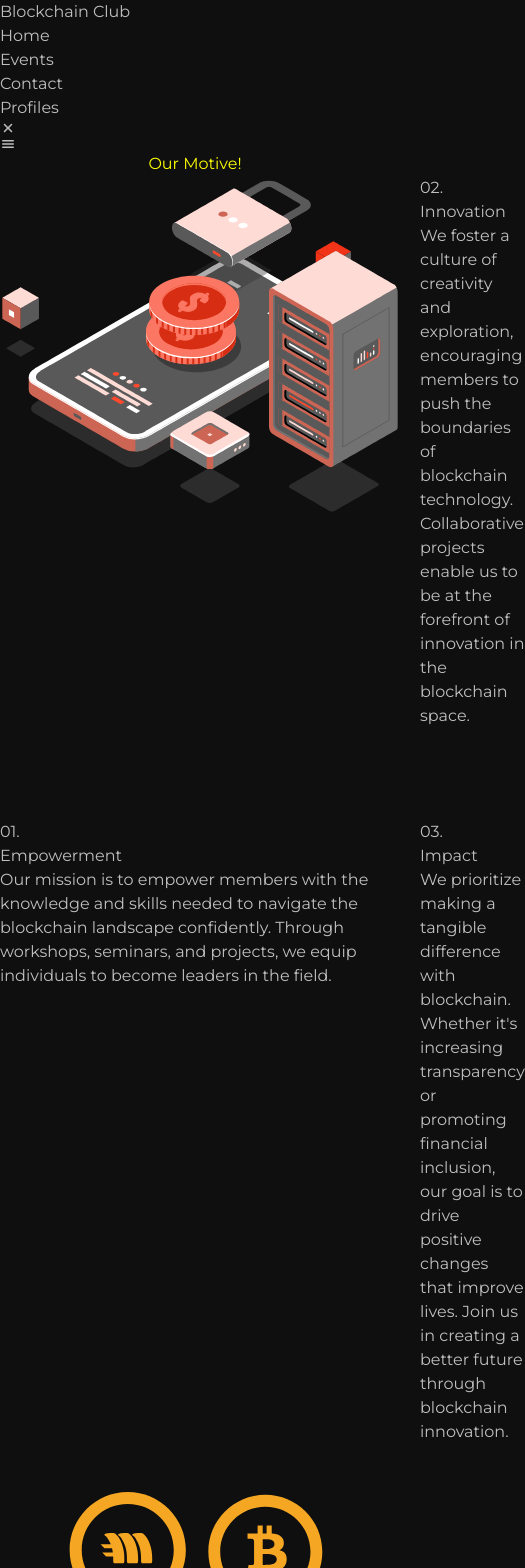
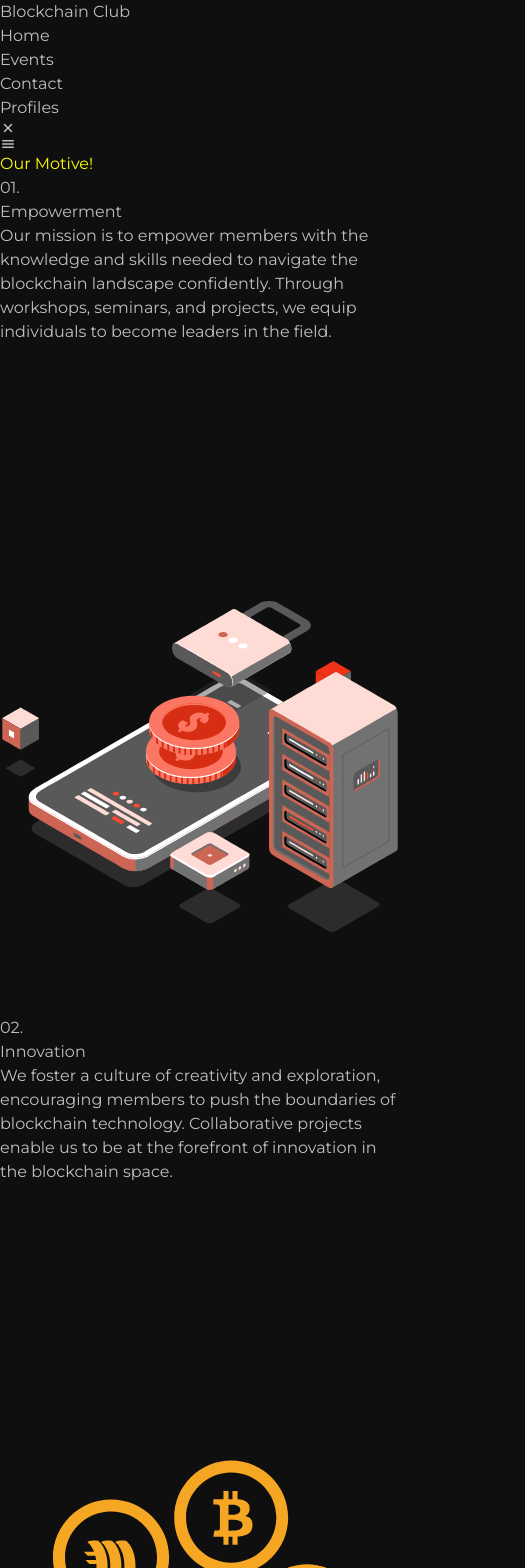
Before and after one commit to BlockChainVITB/BlockChain_VITB_Official, a React (Vite) app in the folder frontend/: page / in a window 390 px wide. Shown: the top 1568 px of the page, 525 px wide, since content can reach past the window. Built offline with nearby package versions, Linux system fonts and the light colour scheme.

Commit message:
Update OurMotive.jsx
Made responsive for all screen sizes

```diff
--- a/frontend/src/components/OurMotive.jsx
+++ b/frontend/src/components/OurMotive.jsx
@@ -2,6 +2,7 @@ import React from 'react';
 import Lottie from 'react-lottie';
 import InnovationAnimationData from '../assets/InnovationAnimationData.json';
 import ImpactAnimationData from '../assets/ImpactAnimationData.json';
+
 
 const OurMotive = () => {
 
@@ -10,7 +11,7 @@ const OurMotive = () => {
         autoplay: true,
         animationData: InnovationAnimationData,
         rendererSettings: {
-          preserveAspectRatio: 'xMidYMid slice' // aspect - ratio
+          preserveAspectRatio: 'xMidYMid slice'
         }
     };
 
@@ -19,62 +20,55 @@ const OurMotive = () => {
         autoplay: true,
         animationData: ImpactAnimationData,
         rendererSettings: {
-          preserveAspectRatio: 'xMidYMid slice' //aspect - ratio ke liye
+          preserveAspectRatio: 'xMidYMid slice'
         }
     };
 
     const containerStyles = {
         display: 'grid',
         gridTemplateRows: 'repeat(3, 1fr)',
-        gridTemplateColumns: 'repeat(2, 1fr)',
-        columnGap: '20px',
-        rowGap: '20px',
+        gridTemplateColumns: 'repeat(1, 1fr)',
+        gap: '20px',
     };
-
 
     return (
         <div>
-            <body>
             <div className="container mx-auto px-4 py-8">
-                    <div className="text-center mb-8" style={{
-                        textAlign: 'center',
-                        color: '#FFFF00'
-                    }}>
+                <div className="text-center mb-8" style={{ color: '#FFFF00' }}>
                     <h1 className="text-4xl font-bold">Our Motive!</h1>
                 </div>
                 <div id="container" style={containerStyles}>
-                    <div id='innovation-animation' className='col-start-2 row-start-2 col-end-3 row-end-3'>
+                    <div id='Empowerment' className='md:col-start-2 md:row-start-1 md:col-end-3 md:row-end-2'>
+                        <div className="text-lg font-bold mb-2 text-yellow-700">01.</div>
+                        <h2 className="text-xl font-bold mb-2 ">Empowerment</h2>
+                        <p className="text-white">
+                            Our mission is to empower members with the knowledge and skills needed to navigate the blockchain landscape confidently. Through workshops, seminars, and projects, we equip individuals to become leaders in the field.
+                        </p>
+                    </div>
+                    <div id='innovation-animation' className='md:col-start-2 md:row-start-2 md:col-end-3 md:row-end-3'>
                         <Lottie options={InnovationAnimationOptions} height={400} width={400} />
                     </div>
-                <div id="innovation" className='col-start-1 row-start-2 col-end-2 row-end-3'>
-                    <div className="text-l font-bold mb-2 text-yellow-700">02.</div>
-                        <h2 className="text-2xl font-bold mb-2 text-left">Innovation</h2>
-                        <p className="text-white-700">
+                    <div id="innovation" className='md:col-start-1 md:row-start-2 md:col-end-2 md:row-end-3'>
+                        <div className="text-lg font-bold mb-2 text-yellow-700">02.</div>
+                        <h2 className="text-xl font-bold mb-2 text-left">Innovation</h2>
+                        <p className="text-white">
                             We foster a culture of creativity and exploration, encouraging members to push the boundaries of blockchain technology. Collaborative projects enable us to be at the forefront of innovation in the blockchain space.
                         </p>
                     </div>
-                <div id="Empowerment" className='col-start-2 row-start-1 col-end-3 row-end-2'>
-                    <div className="text-l font-bold mb-2 text-yellow-700">01.</div>
-                    <h2 className="text-2xl font-bold mb-2 ">Empowerment</h2>
-                    <p className="text-white-700">
-                    Our mission is to empower members with the knowledge and skills needed to navigate the blockchain landscape confidently. Through workshops, seminars, and projects, we equip individuals to become leaders in the field.
-                    </p>
+                    <div id='impact-animation' className='md:col-start-1 md:row-start-3 md:col-end-2 md:row-end-4'>
+                        <Lottie options={ImpactAnimationOptions} height={400} width={400} />
                     </div>
-                <div id="impact" className='col-start-2 row-start-3 col-end-3 row-end-4'>
-                    <div className="text-l font-bold mb-2 text-yellow-700">03.</div>
-                    <h2 className="text-2xl font-bold mb-2">Impact</h2>
-                    <p className="text-white-700">
+                    <div id="impact" className='md:col-start-2 md:row-start-3 md:col-end-3 md:row-end-4'>
+                        <div className="text-lg font-bold mb-2 text-yellow-700">03.</div>
+                        <h2 className="text-xl font-bold mb-2">Impact</h2>
+                        <p className="text-white">
                             We prioritize making a tangible difference with blockchain. Whether it's increasing transparency or promoting financial inclusion, our goal is to drive positive changes that improve lives. Join us in creating a better future through blockchain innovation.
                         </p>
                     </div>
-                <div id='impact-animation' className='col-start-1 row-start-3 col-end-2 row-end-4'>
-                    <Lottie options={ImpactAnimationOptions} height={400} width={400} />
                 </div>
             </div>
         </div>
-        </body>
-    </div>
-    )
+    );
 }
 
 export default OurMotive;
```
Lines whose indentation alone changed are shown as unchanged.
